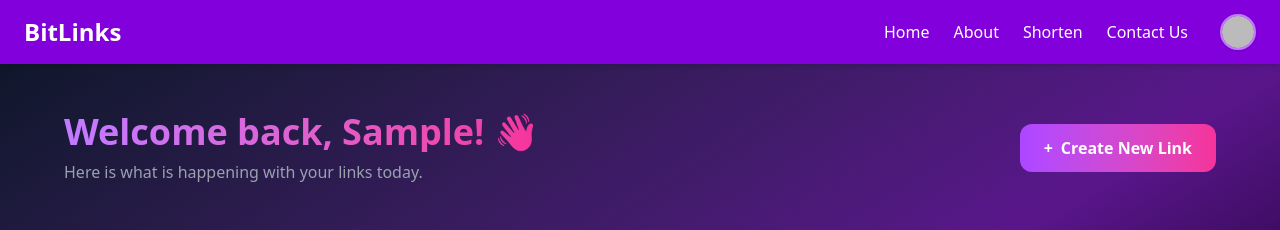
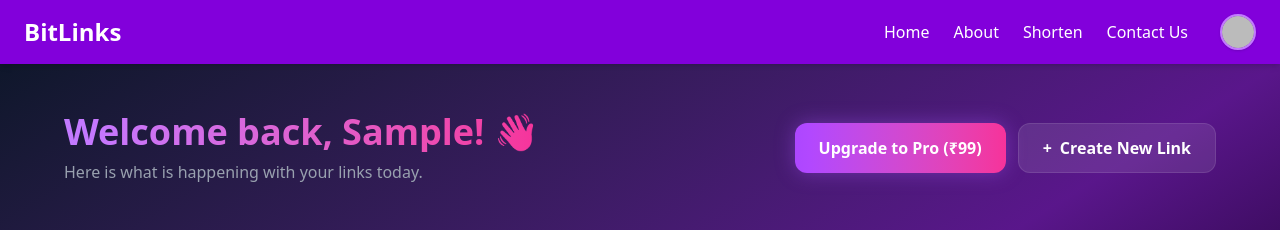
Before and after one commit to DevLife0101/bitlinks, a Next.js app: page /dashboard in a window 1280 px wide. Shown: the top 230 px of the page. Built offline with nearby package versions, Linux system fonts and the light colour scheme; no server answers; the database is empty; sample sign-in values are in the browser's storage.

Commit message:
feat: add UpgradeButton component for Razorpay payment integration in dashboard

```diff
--- a/app/dashboard/page.js
+++ b/app/dashboard/page.js
@@ -4,6 +4,7 @@ import { useSession } from "next-auth/react";
 import { useRouter } from "next/navigation";
 import Link from "next/link";
 import QRCodeDisplay from "@/components/QRCodeDisplay";
+import UpgradeButton from "@/components/UpgradeButton";
 
 const Dashboard = () => {
   const { data: session, status } = useSession();
@@ -125,7 +126,7 @@ const Dashboard = () => {
       <div className="max-w-6xl mx-auto">
 
         {/* Header Section */}
-        <div className="flex flex-col sm:flex-row justify-between items-start sm:items-center mb-8 sm:mb-12 gap-4">
+        <div className="flex flex-col md:flex-row justify-between items-start md:items-center mb-8 sm:mb-12 gap-4">
           <div>
             <h1 className="text-2xl sm:text-3xl md:text-4xl font-bold bg-gradient-to-r from-purple-400 to-pink-500 bg-clip-text text-transparent">
               Welcome back, {session?.user?.name?.split(" ")[0]}! 👋
@@ -133,12 +134,16 @@ const Dashboard = () => {
             <p className="text-gray-400 mt-2 text-sm sm:text-base">Here is what is happening with your links today.</p>
           </div>
 
-          <Link
-            href="/shorten"
-            className="w-full sm:w-auto justify-center px-6 py-3 rounded-xl font-semibold bg-gradient-to-r from-purple-500 to-pink-500 hover:scale-105 hover:shadow-lg hover:shadow-purple-500/40 transition-all duration-300 flex items-center gap-2"
-          >
-            <span>+</span> Create New Link
-          </Link>
+          {/* Action Buttons Group */}
+          <div className="flex flex-col sm:flex-row gap-3 w-full md:w-auto">
+            <UpgradeButton />
+            <Link
+              href="/shorten"
+              className="w-full sm:w-auto justify-center px-6 py-3 rounded-xl font-semibold bg-white/10 hover:bg-white/20 border border-white/10 transition-all duration-300 flex items-center gap-2"
+            >
+              <span>+</span> Create New Link
+            </Link>
+          </div>
         </div>
 
         {/* Stats Grid */}
--- /dev/null
+++ b/components/UpgradeButton.js
@@ -0,0 +1,79 @@
+"use client";
+import React, { useState } from "react";
+import Script from "next/script";
+import { useSession } from "next-auth/react";
+
+export default function UpgradeButton() {
+  const { data: session } = useSession();
+  const [isProcessing, setIsProcessing] = useState(false);
+
+  const handlePayment = async () => {
+    setIsProcessing(true);
+
+    try {
+      // 1. Ask backend to create Razorpay Order
+      const orderRes = await fetch("/api/payment/create", {
+        method: "POST",
+        headers: { "Content-Type": "application/json" },
+        body: JSON.stringify({ amount: 99 }), // ₹99
+      });
+      const { order } = await orderRes.json();
+
+      // 2. Configure checkout modal
+      const options = {
+        key: process.env.NEXT_PUBLIC_RAZORPAY_KEY_ID,
+        amount: order.amount,
+        currency: order.currency,
+        name: "BitLinks Pro",
+        description: "Upgrade to Premium Analytics & Features",
+        order_id: order.id,
+        handler: async function (response) {
+          // 3. Cryptographic Signature Verification
+          const verifyRes = await fetch("/api/payment/verify", {
+            method: "POST",
+            headers: { "Content-Type": "application/json" },
+            body: JSON.stringify({
+              razorpay_order_id: response.razorpay_order_id,
+              razorpay_payment_id: response.razorpay_payment_id,
+              razorpay_signature: response.razorpay_signature,
+              userEmail: session?.user?.email,
+            }),
+          });
+
+          const verifyData = await verifyRes.json();
+
+          if (verifyData.success) {
+            alert("Payment Verified! You are now a Pro member. 🚀");
+            window.location.reload(); // Refresh to update user UI
+          } else {
+            alert("Payment Verification Failed!");
+          }
+        },
+        theme: {
+          color: "#A855F7",
+        },
+      };
+
+      const rzp = new window.Razorpay(options);
+      rzp.open();
+    } catch (error) {
+      console.error("Payment Error:", error);
+      alert("Something went wrong during checkout.");
+    } finally {
+      setIsProcessing(false);
+    }
+  };
+
+  return (
+    <>
+      <Script src="https://checkout.razorpay.com/v1/checkout.js" strategy="lazyOnload" />
+      <button
+        onClick={handlePayment}
+        disabled={isProcessing}
+        className="px-6 py-3 rounded-xl font-bold bg-gradient-to-r from-purple-500 to-pink-500 text-white hover:scale-105 transition-all shadow-[0_0_20px_rgba(168,85,247,0.4)] disabled:opacity-50"
+      >
+        {isProcessing ? "Processing..." : "Upgrade to Pro (₹99)"}
+      </button>
+    </>
+  );
+}
```
